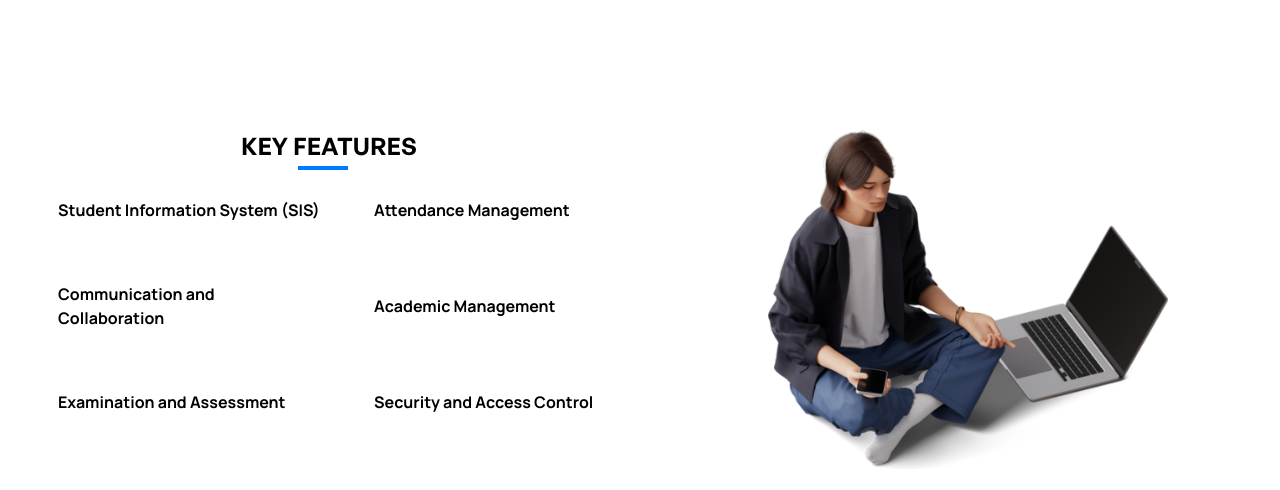
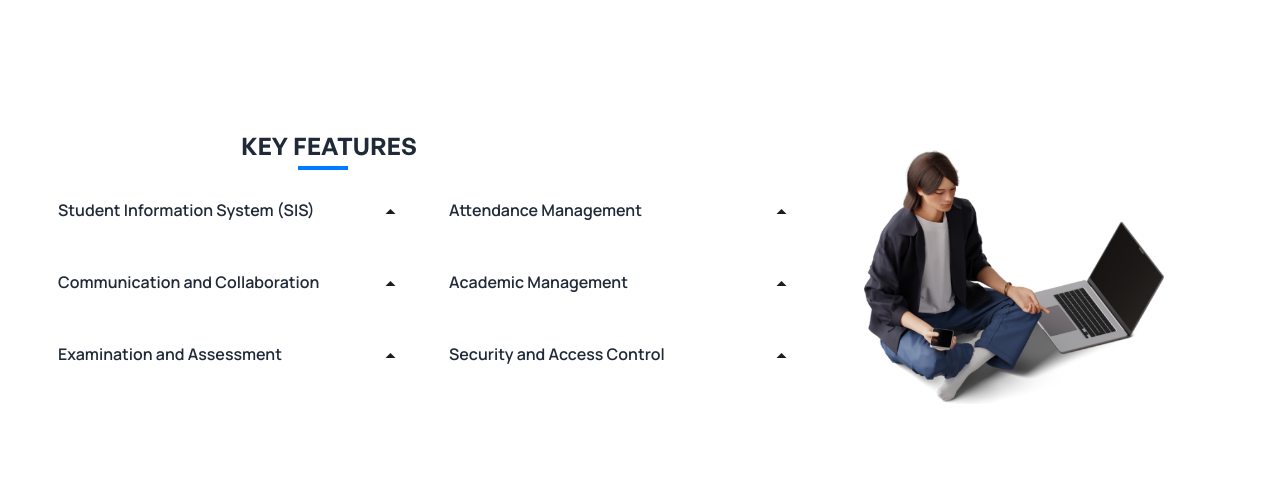
Before and after one commit to AJ1732/capstone_schoolbase_lms, a React (Vite) app: page / in a window 1280 px wide. Shown: the part 1424-1914 px from the top of the page. Built offline with nearby package versions, Linux system fonts and the light colour scheme; grey boxes are pictures that could not be loaded.

Commit message:
fix: fix the feature section (#1)

```diff
--- a/package.json
+++ b/package.json
@@ -18,6 +18,7 @@
     "@types/react-dom": "^18.2.22",
     "@vitejs/plugin-react": "^4.2.1",
     "autoprefixer": "^10.4.18",
+    "daisyui": "^4.10.2",
     "eslint": "^8.57.0",
     "eslint-plugin-react": "^7.34.1",
     "eslint-plugin-react-hooks": "^4.6.0",
--- a/src/anatomy/Main/sections/FeatureSection.jsx
+++ b/src/anatomy/Main/sections/FeatureSection.jsx
@@ -2,6 +2,7 @@ import React from 'react'
 import data from '../../../database/data.json'
 import { FeatureCard } from '../../../components/Cards'
 import woman from "../../../assets/isometric view of young woman meditating.png"
+import dropdown from "../../../assets/arrow_drop_down.png"
 
 
 const FeatureSection = () => {
@@ -20,21 +21,109 @@ const FeatureSection = () => {
              </div>
         </h1>
 
-        <div className='grid grid-cols-2 gap-x-[50px] gap-y-12 mt-7 ml-10'>
+        <div className='grid grid-cols-2 gap-x-[200px] gap-y-12 mt-7 ml-10 text-start'>
 
-            {features.map( feature => (
-              <FeatureCard
-                key={feature.id}
-                heading={feature.heading}
+            <div className="grid grid-cols-2 w-[600px] gap-10 dropdown dropdown-bottom">
+                 <div>
+                    <h1 className="font-semibold">Student Information System (SIS)</h1>
+                    <p tabIndex={0} className="card compact dropdown-content z-[1] shadow bg-base-100 rounded-box w-[300px] text-sm mt-3 p-5">
+                      <span className="font-bold mb-2">
+                        Comprehensive Student Profiles and Admissions
+                      </span>
+                      Manage student profiles with personal details, academic records, attendance, and medical history. Streamline admissions with features for application submission, document verification, and enrollment tracking.
+                   </p>
+                </div>
 
-              />
-            ))}
+              <div tabIndex={0} role="button" className="btn btn-circle btn-ghost btn-xs text-info">
+                <img src={dropdown} alt="Manage student profiles" className="mt-[3px]"/>
+              </div>
+            </div>
+
+            <div className="grid grid-cols-2 w-[600px] gap-10 dropdown dropdown-bottom">
+                 <div>
+                    <h1 className="font-semibold">Attendance Management</h1>
+                    <p tabIndex={0} className="card compact dropdown-content z-[1] shadow bg-base-100 rounded-box w-[300px] text-sm mt-3 p-5">
+                      <span className="font-bold mb-2">
+                        Student and Staff Attendance Tracking
+                      </span>
+                      Easily track daily student attendance, generate reports, and notify parents of absenteeism. Record and manage staff attendance to ensure organizational efficiency.
+                   </p>
+                </div>
+
+              <div tabIndex={0} role="button" className="btn btn-circle btn-ghost btn-xs text-info">
+                <img src={dropdown} alt="Manage student profiles" className="mt-[3px]"/>
+              </div>
+            </div>
+
+            <div className="grid grid-cols-2 w-[600px] gap-10 dropdown dropdown-bottom">
+                 <div>
+                    <h1 className="font-semibold">Communication and Collaboration</h1>
+                    <p tabIndex={0} className="card compact dropdown-content z-[1] shadow bg-base-100 rounded-box w-[300px] text-sm mt-3 p-5">
+                      <span className="font-bold mb-2">
+                        Parent-Teacher Communication and Announcements
+                      </span>
+                      Facilitate seamless communication between parents and teachers through messaging and appointment scheduling. Share important school announcements, news, and events. Create online forums for engaging student and teacher discussions to foster collaboration and knowledge sharing.
+                   </p>
+                </div>
+
+              <div tabIndex={0} role="button" className="btn btn-circle btn-ghost btn-xs text-info">
+                <img src={dropdown} alt="Manage student profiles" className="mt-[3px]"/>
+              </div>
+            </div>
+
+            <div className="grid grid-cols-2 w-[600px] gap-10 dropdown dropdown-bottom">
+                 <div>
+                    <h1 className="font-semibold">Academic Management</h1>
+                    <p tabIndex={0} className="card compact dropdown-content z-[1] shadow bg-base-100 rounded-box w-[300px] text-sm mt-3 p-5">
+                      <span className="font-bold mb-2">
+                        Efficient Curriculum and Grade Management
+                      </span>
+                      Define and organize the school's curriculum, courses, subjects, and class schedules. Record grades, calculate GPAs, and generate transcripts seamlessly within the system. Manage exams, assignments, and quizzes efficiently.
+                   </p>
+                </div>
+
+              <div tabIndex={0} role="button" className="btn btn-circle btn-ghost btn-xs text-info">
+                <img src={dropdown} alt="Manage student profiles" className="mt-[3px]"/>
+              </div>
+            </div>
+
+            <div className="grid grid-cols-2 w-[600px] gap-10 dropdown dropdown-bottom">
+                 <div>
+                    <h1 className="font-semibold">Examination and Assessment</h1>
+                    <p tabIndex={0} className="card compact dropdown-content z-[1] shadow bg-base-100 rounded-box w-[300px] text-sm mt-3 p-5">
+                      <span className="font-bold mb-2">
+                       Seamless Exam Scheduling and Assessment
+                      </span>
+                      Create exam timetables, assign venues, and manage the examination process smoothly. Provide various assessment methods, including online quizzes and assignments, to gauge student understanding. Analyze and distribute exam results to students and parents.
+                   </p>
+                </div>
+
+              <div tabIndex={0} role="button" className="btn btn-circle btn-ghost btn-xs text-info">
+                <img src={dropdown} alt="Manage student profiles" className="mt-[3px]"/>
+              </div>
+            </div>
+            <div className="grid grid-cols-2 w-[600px] gap-10 dropdown dropdown-bottom">
+                 <div>
+                    <h1 className="font-semibold">Security and Access Control</h1>
+                    <p tabIndex={0} className="card compact dropdown-content z-[1] shadow bg-base-100 rounded-box w-[300px] text-sm mt-3 p-5">
+                      <span className="font-bold mb-2">
+                       Parent-Teacher Communication and Announcements
+                      </span>
+                      Facilitate seamless communication between parents and teachers through messaging and appointment scheduling. Share important school announcements, news, and events. Create online forums for engaging student and teacher discussions to foster collaboration and knowledge sharing.
+                   </p>
+                </div>
+
+              <div tabIndex={0} role="button" className="btn btn-circle btn-ghost btn-xs text-info">
+                <img src={dropdown} alt="Manage student profiles" className="mt-[3px]"/>
+              </div>
+            </div>
+
           </div>
 
       </div>
 
         <div>
-        <img src={ woman} alt="isometric view of young woman meditating" className='w-[400px] ml-32' />
+        <img src={ woman} alt="isometric view of young woman meditating" className='w-[300px] ml-56 mt-5' />
         </div>
 
           </div>
--- a/tailwind.config.js
+++ b/tailwind.config.js
@@ -19,5 +19,7 @@ export default {
       }
     },
   },
-  plugins: [],
+  // eslint-disable-next-line no-undef
+  plugins: [require("daisyui")],
+
 }
```
Also changed, not shown: 1 other file (tests, documents, lock files or other folders).
